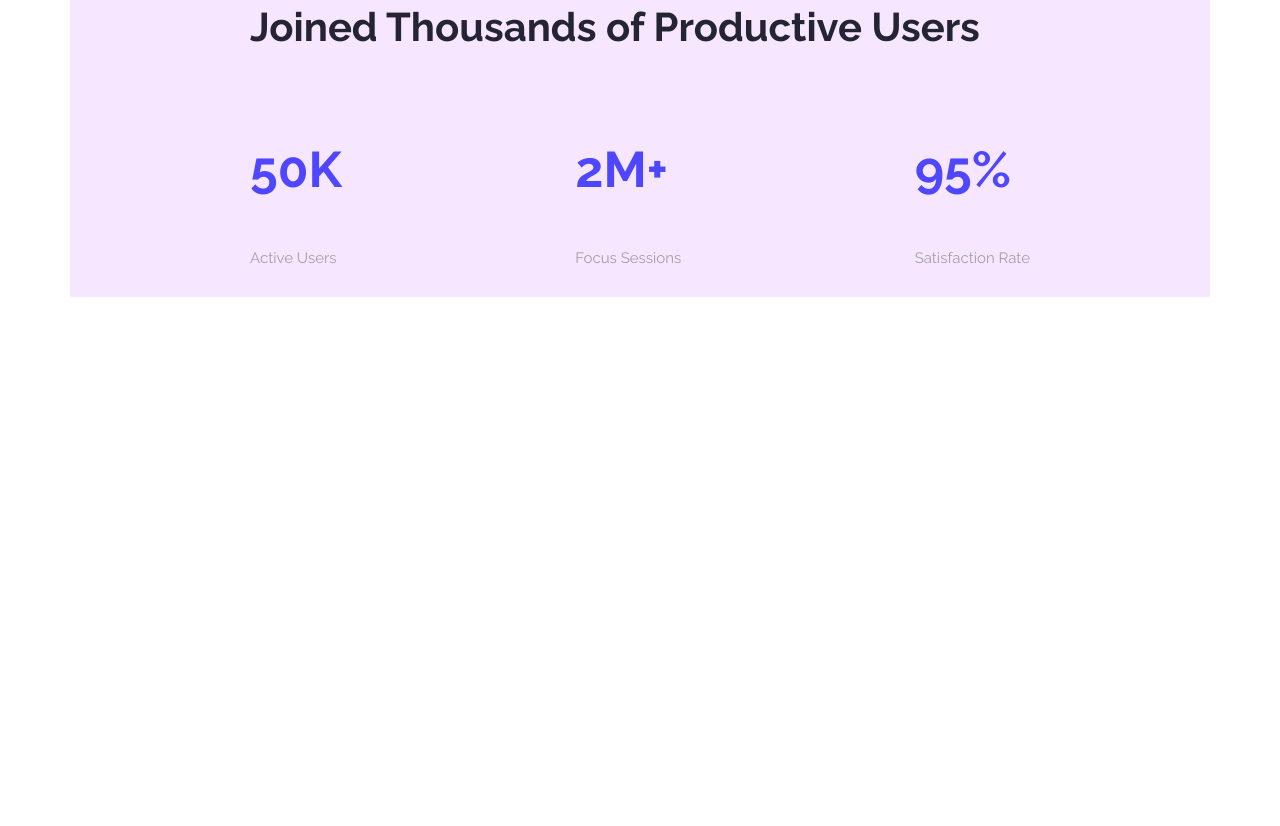
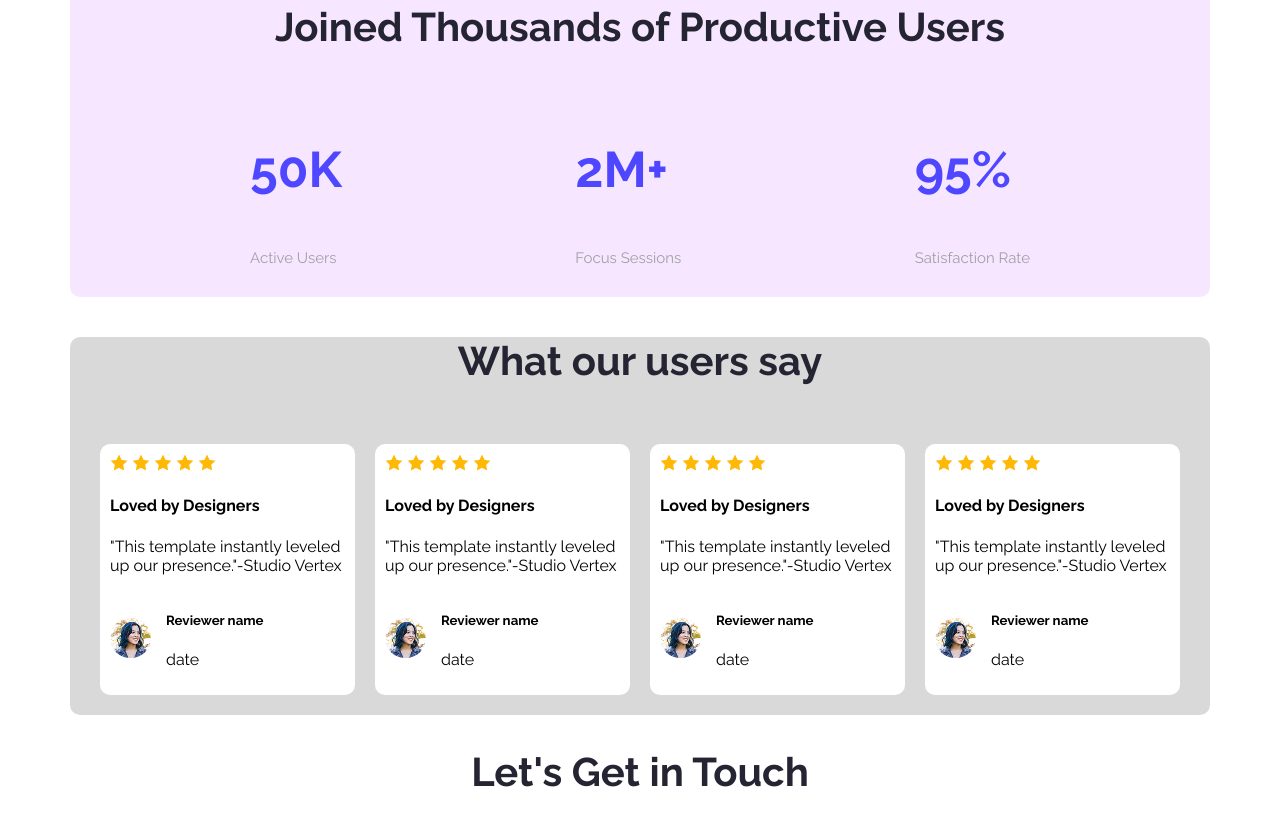
Before and after one commit to Hasanmahmud2024/landing-luanchpad, a plain HTML site: page index.html in a window 1280 px wide. Shown: the part 1192-2018 px from the top of the page. Before the commit the page ends 1497 px from the top, so only its background shows below. Drawn offline with Linux system fonts and the light colour scheme.

Commit message:
added what our users say section

```diff
--- a/index.html
+++ b/index.html
@@ -32,10 +32,13 @@
       <section class="preview">
         <div class="see-action">
           <h3 class="section-title">See It in Action</h3>
-                <p class="section-description">Explore the live preview and imagine your brand in this bold new look.</p>
+          <p class="section-description">
+            Explore the live preview and imagine your brand in this bold new
+            look.
+          </p>
           <button class="btn-primary">Launch Live Preview</button>
         </div>
-            <img class="wc-mini" src="./Assets/wc-mini.png" alt="">
+        <img class="wc-mini" src="./Assets/wc-mini.png" alt="" />
       </section>
       <!-- prodictive user -->
       <section class="user-details">
@@ -55,6 +58,81 @@
           </div>
         </div>
       </section>
+      <!-- user feedback -->
+      <section class="user-feedback">
+        <h3 class="section-title">What our users say</h3>
+        <div class="feedback-container">
+          <div class="feedback">
+            <img src="./Assets/icon-star.png" alt="" />
+            <img src="./Assets/icon-star.png" alt="" />
+            <img src="./Assets/icon-star.png" alt="" />
+            <img src="./Assets/icon-star.png" alt="" />
+            <img src="./Assets/icon-star.png" alt="" />
+            <h4 class="feedback-title">Loved by Designers</h4>
+            <p class="feedback-description">
+              "This template instantly leveled up our presence."-Studio Vertex
+            </p>
+            <div class="f-user">
+              <img src="./Assets/avatar.png" alt="" />
+              <div class="username"><h5 class="name">Reviewer name</h5>
+              <p class="date">date</p></div>
+            </div>
+          </div>
+          <div class="feedback">
+            <img src="./Assets/icon-star.png" alt="" />
+            <img src="./Assets/icon-star.png" alt="" />
+            <img src="./Assets/icon-star.png" alt="" />
+            <img src="./Assets/icon-star.png" alt="" />
+            <img src="./Assets/icon-star.png" alt="" />
+            <h4 class="feedback-title">Loved by Designers</h4>
+            <p class="feedback-description">
+              "This template instantly leveled up our presence."-Studio Vertex
+            </p>
+            <div class="f-user">
+              <img src="./Assets/avatar.png" alt="" />
+              <div class="username"><h5 class="name">Reviewer name</h5>
+              <p class="date">date</p></div>
+            </div>
+          </div>
+          <div class="feedback">
+            <img src="./Assets/icon-star.png" alt="" />
+            <img src="./Assets/icon-star.png" alt="" />
+            <img src="./Assets/icon-star.png" alt="" />
+            <img src="./Assets/icon-star.png" alt="" />
+            <img src="./Assets/icon-star.png" alt="" />
+            <h4 class="feedback-title">Loved by Designers</h4>
+            <p class="feedback-description">
+              "This template instantly leveled up our presence."-Studio Vertex
+            </p>
+            <div class="f-user">
+              <img src="./Assets/avatar.png" alt="" />
+              <div class="username"><h5 class="name">Reviewer name</h5>
+              <p class="date">date</p></div>
+            </div>
+          </div>
+          <div class="feedback">
+            <img src="./Assets/icon-star.png" alt="" />
+            <img src="./Assets/icon-star.png" alt="" />
+            <img src="./Assets/icon-star.png" alt="" />
+            <img src="./Assets/icon-star.png" alt="" />
+            <img src="./Assets/icon-star.png" alt="" />
+            <h4 class="feedback-title">Loved by Designers</h4>
+            <p class="feedback-description">
+              "This template instantly leveled up our presence."-Studio Vertex
+            </p>
+            <div class="f-user">
+              <img src="./Assets/avatar.png" alt="" />
+              <div class="username"><h5 class="name">Reviewer name</h5>
+              <p class="date">date</p></div>
+            </div>
+          </div>
+        </div>
+      </section>
+      <!-- let's get in touch section starts -->
+      <section class="get-in-touch">
+        <h1 class="section-title">Let's Get in Touch</h1>
+        <form action=""></form>
+      </section>
     </main>
   </body>
 </html>
--- a/styles/styles.css
+++ b/styles/styles.css
@@ -13,6 +13,7 @@
 }
 
 .section-title {
+  text-align: center;
   font-size: 40px;
   color: #252432;
   font-weight: bold;
@@ -102,17 +103,49 @@ main {
 /* user section styles */
 .user-details {
   padding: 15px 180px;
-    background-color: hsl(279, 100%, 95%) ;
-    margin-top: 116px;
+  background-color: hsl(279, 100%, 95%);
+  margin-top: 116px;
+  border-radius: 10px;
 }
 
 .user-numbers {
   display: flex;
   align-items: center;
   justify-content: space-between;
-  border-radius: 10px;
 }
 
 .user-numbers h3 {
   font-size: 50px;
 }
+
+/* user feedback styles */
+.user-feedback {
+  background-color: #d9d9d9;
+  border-radius: 10px;
+}
+
+.feedback-container {
+  display: flex;
+  align-items: center;
+  justify-content: space-between;
+  padding: 20px;
+
+}
+
+.feedback {
+  background-color: #ffffff;
+  border-radius: 10px;
+  padding: 10px;
+  margin-inline: 10px;
+}
+
+.f-user {
+    display: flex;
+    align-items: center;
+
+}
+
+.f-user img {
+    border-radius: 50%;
+    margin-right: 15px;
+}
```
Lines whose indentation alone changed are shown as unchanged.
